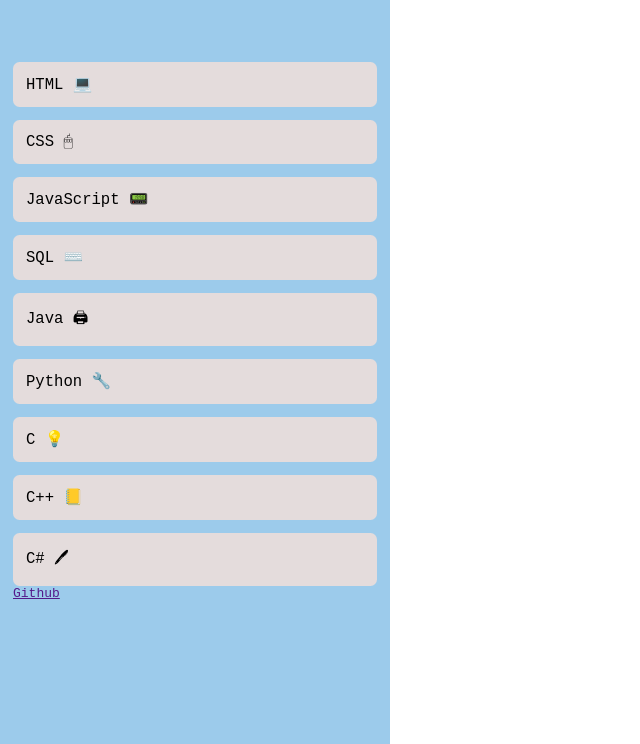
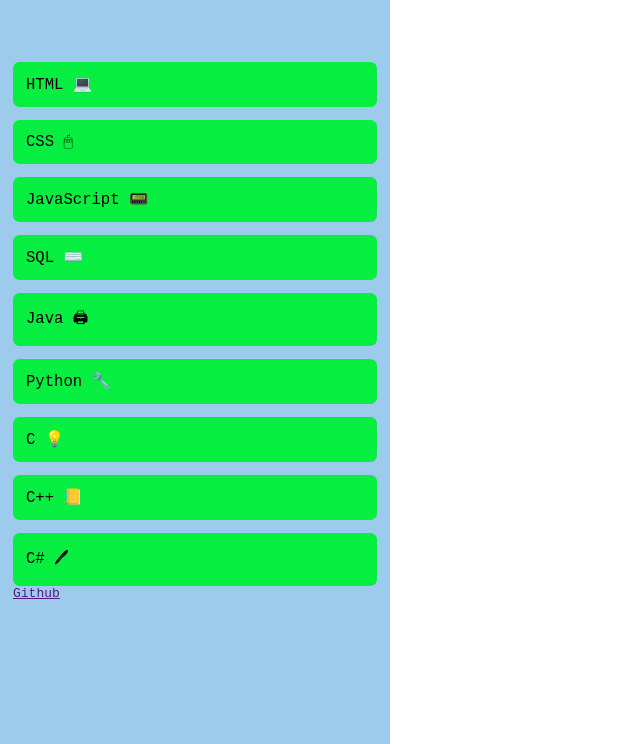
Before and after one commit to Erickgm15/Lenguajes-de-Progra, a plain HTML site: page index.html in a window 1280 px wide. Shown: the part 56-800 px from the top of the page, without its empty margins (0-640 px from the left). Drawn offline with Linux system fonts and the light colour scheme.

Commit message:
Cambio de color

```diff
--- a/Modulos/menu.css
+++ b/Modulos/menu.css
@@ -7,7 +7,7 @@ nav {
 }
 
 nav a {
-    background-color: rgb(228, 220, 220);
+    background-color: rgb(6, 238, 64);
     padding: 1rem;
     border-radius: 0.5rem;
 
```
